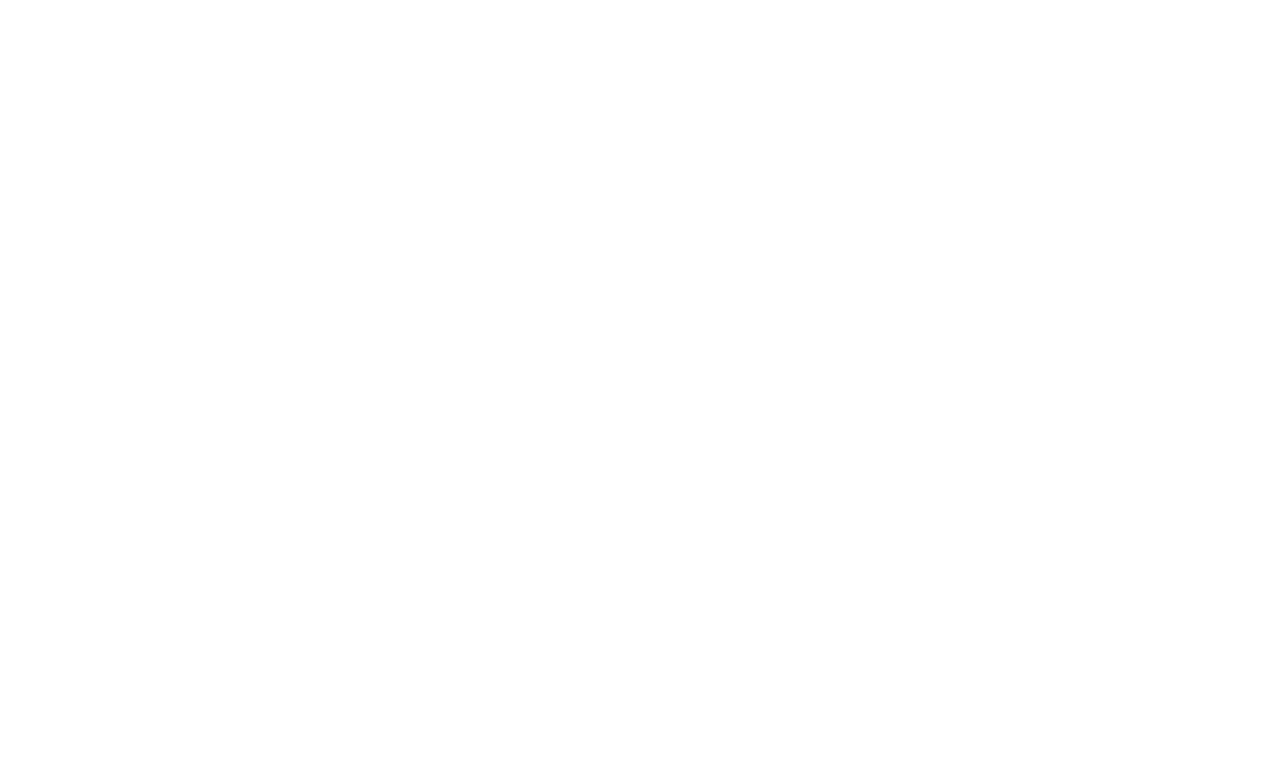
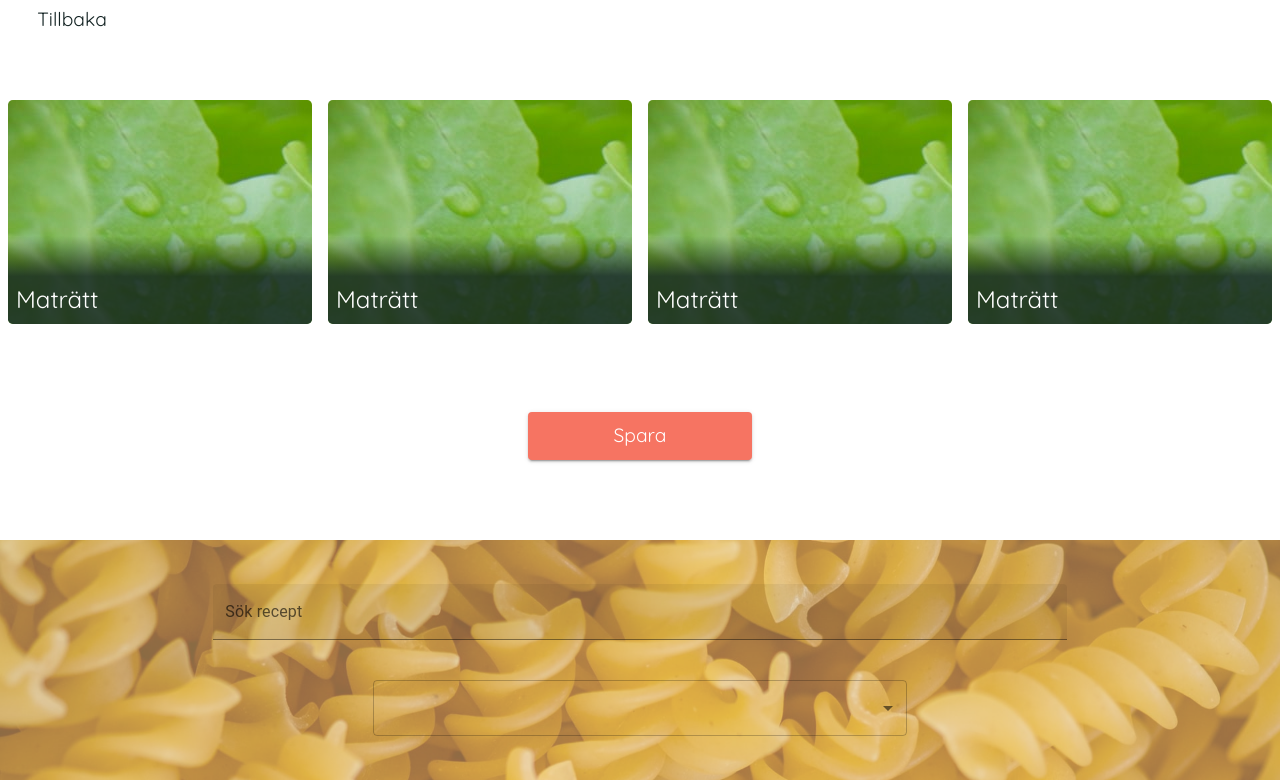
Before and after one commit to JenniferTendell/MealPlanner, a React (Create React App) app: page /recipes in a window 1280 px wide. Shown: the part 420-1202 px from the top of the page. Before the commit the page ends 800 px from the top, so only its background shows below. Built offline with nearby package versions, Linux system fonts and the light colour scheme; a web font is replaced by a local one.

Commit message:
Basic layout for recipes-page.

```diff
--- a/src/assets/recipes.js
+++ b/src/assets/recipes.js
@@ -1,8 +1,9 @@
 /* Template
 {
         id: 0,
-        title: 'Titel',
-        image: 'https://images.unsplash.com/photo-1604152135912-04a022e23696?ixid=MnwxMjA3fDB8MHxwaG90by1wYWdlfHx8fGVufDB8fHx8&ixlib=rb-1.2.1&auto=format&fit=crop&w=934&q=80',
+        title: '',
+        category: '',
+        image: '',
         ingredients: [
             {
                 amount: [3],
@@ -16,7 +17,8 @@
 export const recipes = [
     {
         id: 0,
-        title: 'Titel',
+        title: 'Kyckling',
+        category: 'Kyckling',
         image: 'https://images.unsplash.com/photo-1604152135912-04a022e23696?ixid=MnwxMjA3fDB8MHxwaG90by1wYWdlfHx8fGVufDB8fHx8&ixlib=rb-1.2.1&auto=format&fit=crop&w=934&q=80',
         ingredients: [
             {
@@ -26,8 +28,9 @@
             }
         ],
     }, {
-        id: 0,
-        title: 'Titel',
+        id: 1,
+        title: 'Pannkakor',
+        category: 'Vegetarisk',
         image: 'https://images.unsplash.com/photo-1604152135912-04a022e23696?ixid=MnwxMjA3fDB8MHxwaG90by1wYWdlfHx8fGVufDB8fHx8&ixlib=rb-1.2.1&auto=format&fit=crop&w=934&q=80',
         ingredients: [
             {
--- /dev/null
+++ b/src/components/DesignComponents/GoBackButton.js
@@ -0,0 +1,29 @@
+import { Button, makeStyles } from "@material-ui/core";
+import { useHistory } from 'react-router-dom';
+
+export default function GoBackButton() {
+    const style = styles();
+    const history = useHistory();
+
+    return (
+        <Button
+            variant='text'
+            size='large'
+            className={style.button}
+            onClick={() => history.goBack()}
+        >
+            Tillbaka
+        </Button>
+
+    )
+};
+
+const styles = makeStyles((theme) => ({
+    button: {
+        height: '3rem',
+        width: '8rem',
+        color: '#112121',
+        fontSize: '1.2rem',
+        margin: '1rem 0 0 .5rem',
+    },
+}))
--- /dev/null
+++ b/src/components/DesignComponents/MealsOverview.js
@@ -0,0 +1,29 @@
+import { Grid, Box, makeStyles } from '@material-ui/core';
+import MealCard from '../DesignComponents/MealCard';
+
+
+export default function MealsOverview() {
+    const style = styles();
+    return (
+        <Box className={style.root}>
+            <Grid container>
+                {Array.from(Array(4)).map((_, index) => (
+                    <Grid item xs={6} sm={6} md={3} style={{padding: '.5rem'}} key={index}>
+                        <MealCard />
+                    </Grid>
+                ))}
+            </Grid>
+        </Box>
+    )
+};
+
+const styles = makeStyles((theme) => ({
+    root: {
+        display: 'flex',
+        alignItems: 'center',
+        padding: '3rem 0 5rem',
+        width: '100%',
+        maxWidth: '80rem',
+        margin: '0 auto',
+    }
+}))
--- a/src/components/DesignComponents/PinkButton.js
+++ b/src/components/DesignComponents/PinkButton.js
@@ -19,5 +19,6 @@
         width: '14rem',
         color: 'white',
         fontSize: '1.2rem',
+        margin: '0 auto',
     }
 }))
--- a/src/components/Home/HomePage.js
+++ b/src/components/Home/HomePage.js
@@ -1,7 +1,8 @@
 import { Grid, makeStyles, Box } from "@material-ui/core";
+import { Link } from 'react-router-dom';
 import ShoppingList from "./ShoppingList";
 import PinkButton from "../DesignComponents/PinkButton";
-import MealsOverview from "./MealsOverview";
+import MealsOverview from "../DesignComponents/MealsOverview";
 import backgroundImage from '../../assets/salad.jpg';
 
 export default function HomePage() {
@@ -11,17 +12,19 @@
         <main className={style.root}>
             <Grid
                 container
-                className={style.shoppingListContainer}
+                className={style.grid}
                 spacing={5}
                 justifyContent='center'
             >
                 <Grid item xs={12} sm={8} md={6}>
                     <ShoppingList />
-                    <PinkButton buttonText='+ Ny vecka'/>
+                    <Link to='recipes' style={{textDecoration: 'none'}}>
+                        <PinkButton buttonText='+ Ny vecka'/>
+                    </Link>
                 </Grid>
             </Grid>
-            <Box className={style.container}>
-                <Box className={style.mealsContainer}>
+            <Box className={style.mealsContainer}>
+                <Box className={style.colorOverlay}>
                     <MealsOverview  />
                 </Box>
             </Box>
@@ -33,25 +36,20 @@
     root: {
         position: 'relative'
     },
-    shoppingListContainer: {
+    grid: {
         textAlign: 'center',
         margin: '-5.5rem auto 0',
         width: '100%',
         maxWidth: '80rem',
     },
-    container: {
+    mealsContainer: {
         marginTop: '5rem',
         width: '100%',
         backgroundImage: `url(${backgroundImage})`,
         backgroundRepeat: 'no-repeat',
         backgroundSize: 'cover',
     },
-    mealsContainer: {
-        display: 'flex',
-        alignItems: 'center',
-        justifyContent: 'center',
-        width: '100%',
-        padding: '2rem 0',
+    colorOverlay: {
         backgroundColor: 'rgba(56, 128, 85, 0.5)',
     }
 }))
--- a/src/components/Home/MealsOverview.js
+++ /dev/null
@@ -1,25 +0,0 @@
-import { Grid } from '@material-ui/core';
-import MealCard from '../DesignComponents/MealCard';
-
-
-export default function MealsOverview() {
-
-    return (
-        <Grid
-            container
-            justifyContent='center'
-            alignItems= 'center'
-            spacing={2}
-            wrap
-            xs={12}
-            sm={10}
-            lg={8}
-        >
-            {Array.from(Array(4)).map((_, index) => (
-                <Grid item xs={6} sm={6} md={3} key={index}>
-                    <MealCard />
-                </Grid>
-            ))}
-        </Grid>
-    )
-};
--- a/src/components/Home/ShoppingList.js
+++ b/src/components/Home/ShoppingList.js
@@ -12,7 +12,7 @@
             <Box className={style.devider}></Box>
             </Grid>
         </Grid>
-        <Grid container xs={12} justifyContent='space-between' wrap>
+        <Grid container justifyContent='space-between'>
             {Array.from(Array(6)).map((_, index) => (
                 <Grid item xs={12} sm={6} key={index}>
                     <CheckBoxItem />
@@ -37,9 +37,4 @@
     margin: ".5rem auto 2rem",
     backgroundColor: "#FFD586",
   },
-  shoppingItemsGrid: {
-    display: "flex",
-    flexWrap: "wrap",
-    justifyContent: "space-between",
-  },
 }));
--- /dev/null
+++ b/src/components/Recipes/FilterRecipes.js
@@ -0,0 +1,80 @@
+import { Box, FormControl, Grid, makeStyles, MenuItem } from "@material-ui/core";
+import TextField from '@mui/material/TextField';
+import Autocomplete from '@mui/material/Autocomplete';
+import { useState } from "react";
+import backgroundImage from '../../assets/pasta.jpg';
+import { recipes } from '../../assets/recipes'
+import { Select } from "@mui/material";
+
+
+export default function FilterRecipes() {
+    const style = styles();
+
+
+    const [category, setCategory] = useState('');
+    const [searchValue, setSearchValue] = useState('');
+
+    return (
+        <Box className={style.root}>
+            <Box className={style.colorOverlay}>
+                <Grid container justifyContent='center' alignContent='space-around' style={{height: '80%'}}>
+                    <Grid item xs={8}>
+                        <Autocomplete
+                            id="search"
+                            freeSolo
+                            value={searchValue}
+                            onChange={(event, value) => setSearchValue(value)}
+                            options={recipes.map((recipe) => recipe.title)}
+                            renderInput={(recipe) => (
+                                <TextField
+                                    variant='filled'
+                                    {...recipe}
+                                    label="Sök recept"
+                                    InputProps={{
+                                        ...recipe.InputProps,
+                                    }}
+                                />
+                            )}
+                        />
+                    </Grid>
+                    <Grid item xs={5}>
+                        <FormControl fullWidth>
+                            <Select
+                                id='category-id'
+                                value={category}
+                                label='Kategori'
+                                onChange={(event) => setCategory(event.target.value)}
+                            >
+                                <MenuItem key={-1} value={'Kategori'}>
+                                    Ingen kategori
+                                </MenuItem>
+                                {recipes.map((recipe) => (
+                                    <MenuItem key={recipe.id} value={recipe.category}>
+                                        {recipe.category}
+                                    </MenuItem>
+                                ))}
+                            </Select>
+                        </FormControl>
+                    </Grid>
+                </Grid>
+
+            </Box>
+        </Box>
+    )
+};
+
+const styles = makeStyles((theme) => ({
+    root: {
+        height: '15rem',
+        margin: '5rem 0 3rem',
+        backgroundImage: `url(${backgroundImage})`,
+        backgroundRepeat: 'no-repeat',
+        backgroundSize: 'cover',
+    },
+    colorOverlay: {
+        display: 'flex',
+        alignItems: 'center',
+        backgroundColor: 'rgba(255, 213, 134, 0.5)',
+        height: '100%',
+    },
+}))
--- a/src/components/Recipes/RecipesPage.js
+++ b/src/components/Recipes/RecipesPage.js
@@ -1,8 +1,40 @@
+import { Grid, makeStyles } from "@material-ui/core";
+import MealsOverview from "../DesignComponents/MealsOverview";
+import GoBackButton from "../DesignComponents/GoBackButton";
+import PinkButton from "../DesignComponents/PinkButton";
+import FilterRecipes from "./FilterRecipes";
+import MealCard from "../DesignComponents/MealCard";
 
 export default function RecipesPage() {
+    const style = styles();
     return (
-        <main>
-            RecipesPage
+        <main className={style.root}>
+            <Grid container className={style.grid}>
+                <Grid item>
+                    <GoBackButton />
+                </Grid>
+            </Grid>
+            <MealsOverview  />
+            <PinkButton buttonText='Spara' />
+            <FilterRecipes />
+            <Grid container className={style.grid}>
+                {Array.from(Array(10)).map((_, index) => (
+                    <Grid item xs={6} sm={6} md={3} style={{padding: '.5rem'}} key={index}>
+                        <MealCard />
+                    </Grid>
+                ))}
+            </Grid>
         </main>
     )
-}
+};
+
+const styles = makeStyles((theme) => ({
+    root: {
+        textAlign: 'center',
+    },
+    grid: {
+        width: '100%',
+        maxWidth: '80rem',
+        margin: '0 auto',
+    },
+}))
--- a/src/theme.js
+++ b/src/theme.js
@@ -10,6 +10,9 @@
         secondary:{
             main: '#388055'
         },
+        info: {
+            main: '#FFF'
+        },
     },
 
     typography: {
@@ -20,6 +23,7 @@
         h1: {
             fontFamily: "'Sansita Swashed', cursive",
             color: '#F67462',
+            textShadow: '1px 1px 3px #9C4A3E',
             fontSize: '6rem',
         },
         h3: {
@@ -33,11 +37,13 @@
         }
     },
 
+
+
     overrides: {
         MuiButton: {
             root: {
-                textTransform: 'none'
+                textTransform: 'none',
             }
-        }
-    },
+        },
+    }
 });
```
Also changed, not shown: public/manifest.json (deleted).
